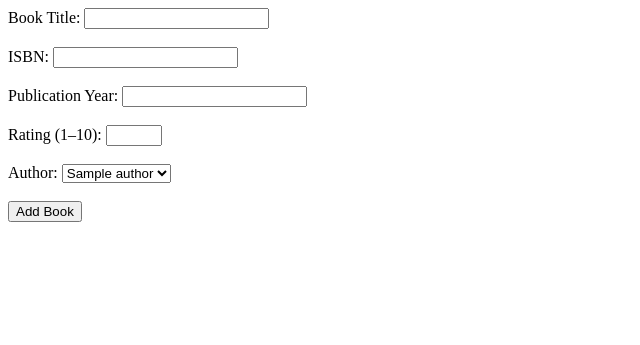
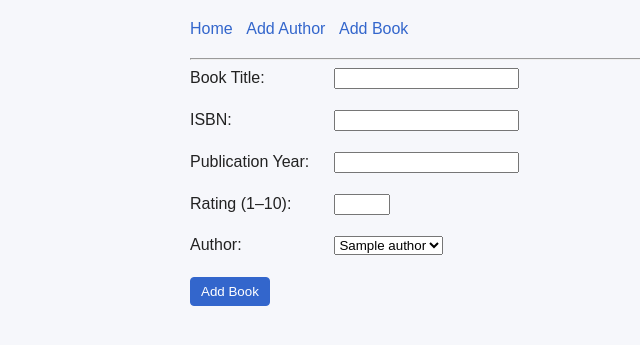
Before and after one commit to margarita-bykadorova/BookAlchemy, a Flask app: page /add_book in a window 1280 px wide. Shown: the top 345 px of the page, without its empty margins (0-640 px from the left). Run offline with Flask 3, Linux system fonts and the light colour scheme; tables that the repository leaves empty hold one stand-in row (values such as "Sample post").

Commit message:
Add UI redesign with CSS styling and navigation

```diff
--- /dev/null
+++ b/static/styles.css
@@ -0,0 +1,69 @@
+body {
+    font-family: Arial, sans-serif;
+    max-width: 900px;
+    margin: 0 auto;
+    padding: 20px;
+    background-color: #f6f7fb;
+    color: #222;
+}
+
+h1, h2, h3 {
+    color: #333;
+}
+
+nav {
+    margin-bottom: 20px;
+}
+
+nav a {
+    margin-right: 10px;
+    text-decoration: none;
+    color: #3366cc;
+}
+
+nav a:hover {
+    text-decoration: underline;
+}
+
+.book-card {
+    background: #ffffff;
+    border-radius: 6px;
+    padding: 15px;
+    margin-bottom: 15px;
+    box-shadow: 0 1px 3px rgba(0, 0, 0, 0.08);
+}
+
+.book-card img {
+    float: left;
+    margin-right: 15px;
+    border-radius: 4px;
+}
+
+button,
+input[type="submit"] {
+    padding: 6px 10px;
+    border-radius: 4px;
+    border: 1px solid #3366cc;
+    background-color: #3366cc;
+    color: #fff;
+    cursor: pointer;
+}
+
+button:hover,
+input[type="submit"]:hover {
+    background-color: #254a99;
+}
+
+form label {
+    display: inline-block;
+    width: 140px;
+    margin-bottom: 5px;
+}
+
+.message {
+    padding: 8px 12px;
+    background-color: #e6f3ff;
+    border: 1px solid #b3d7ff;
+    border-radius: 4px;
+    margin-bottom: 15px;
+}
--- a/templates/add_book.html
+++ b/templates/add_book.html
@@ -5,9 +5,16 @@
     <meta name="viewport" content="width=device-width, initial-scale=1.0">
     <meta http-equiv="X-UA-Compatible" content="ie=edge">
     <title>Add Book</title>
+      <link rel="stylesheet" href="{{ url_for('static', filename='styles.css') }}">
   </head>
 
   <body>
+    <nav>
+        <a href="/">Home</a>
+        <a href="/add_author">Add Author</a>
+        <a href="/add_book">Add Book</a>
+    </nav>
+    <hr>
 
     {% if message %}
       <p>{{ message }}</p>
```
Also changed, not shown: templates/add_author.html (+8 -0 lines), templates/book_detail.html (+17 -6 lines), templates/home.html (+20 -8 lines).
